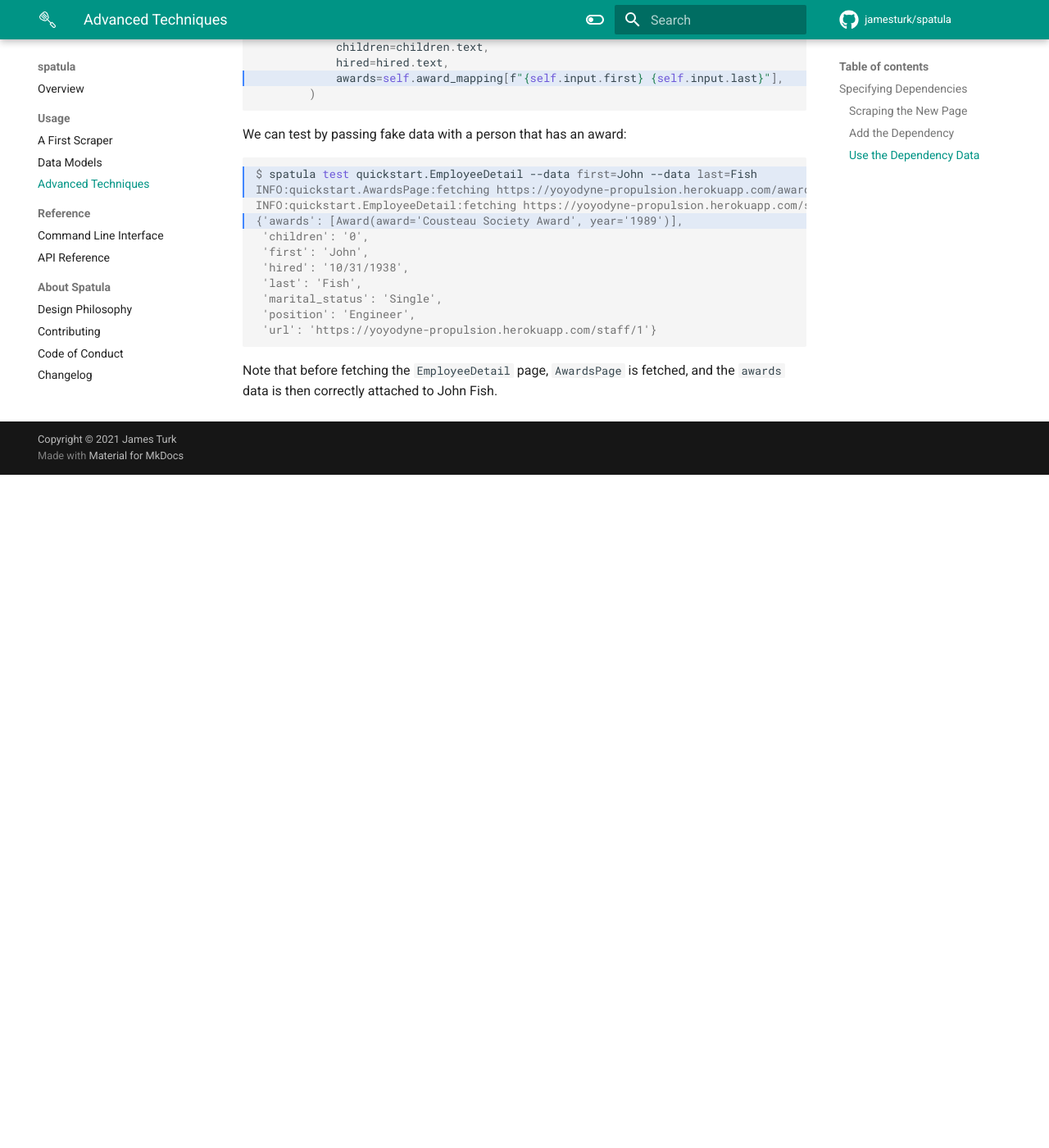
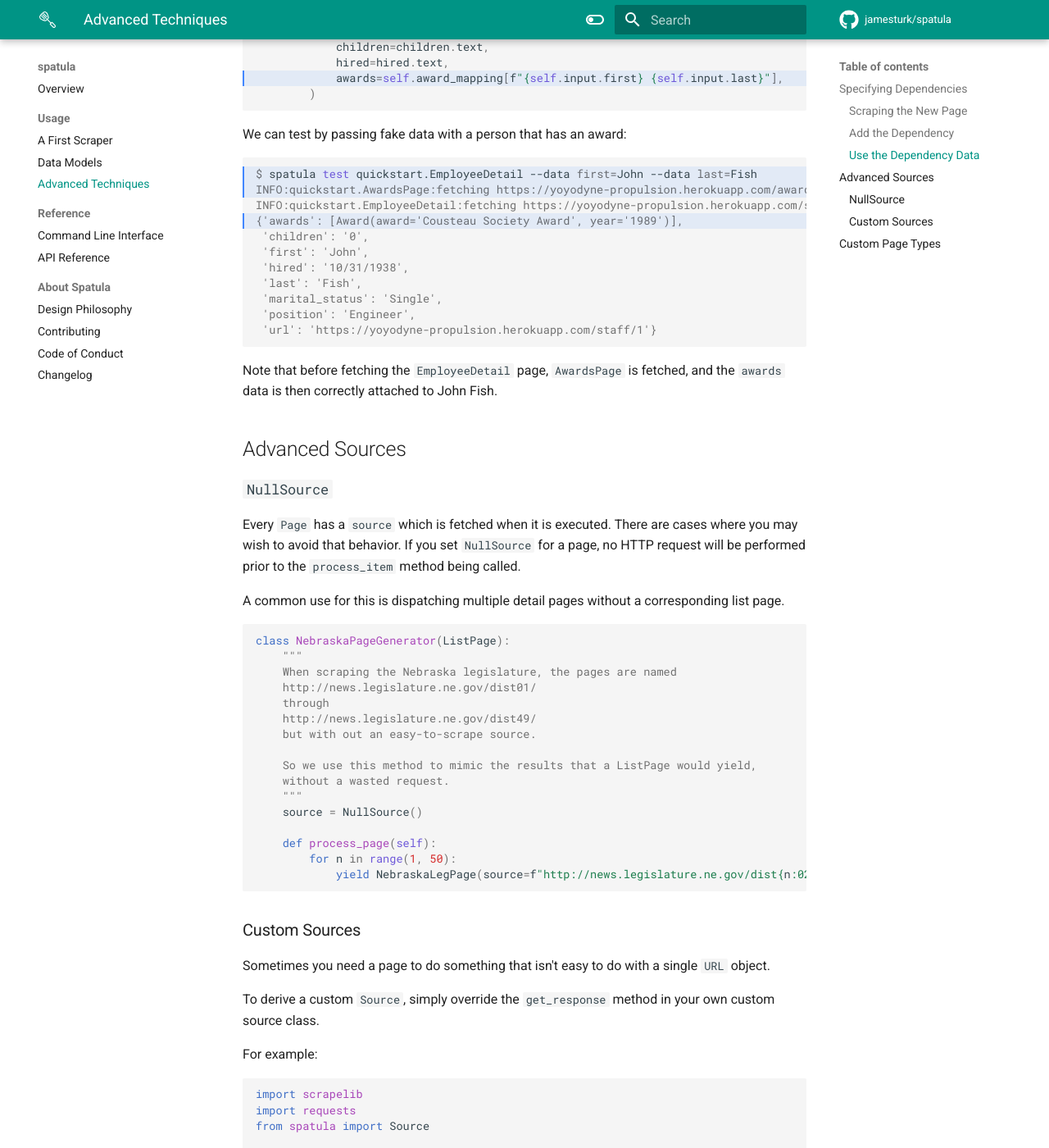
Before and after one commit to jamesturk/spatula, an MkDocs documentation site: the page built from docs/advanced-techniques.md, in a window 1280 px wide and 1400 px high, scrolled down 2207 px. Shown: the whole window at 82% size. Built offline with MkDocs 1.6.1 and Material for MkDocs 9.7.7, drawn with Linux system fonts in a browser that asks for light colours; comment, search, counter and statistics services are not loaded; before the commit the page ends 2786 px from its top, so only the background shows below that; some of the changed text lies outside the part shown.

Commit message:
more advanced docs for #8

````diff
--- a/docs/advanced-techniques.md
+++ b/docs/advanced-techniques.md
@@ -121,3 +121,82 @@ INFO:quickstart.EmployeeDetail:fetching https://yoyodyne-propulsion.herokuapp.co
 ```
 
 Note that before fetching the `EmployeeDetail` page, `AwardsPage` is fetched, and the `awards` data is then correctly attached to John Fish.
+
+## Advanced Sources
+
+### `NullSource`
+
+Every `Page` has a `source` which is fetched when it is executed.  There are cases where you may wish to avoid that behavior.  If you set `NullSource` for a page, no HTTP request will be performed prior to the `process_item` method being called.
+
+A common use for this is dispatching multiple detail pages without a corresponding list page.
+
+``` python
+
+class NebraskaPageGenerator(ListPage):
+    """
+    When scraping the Nebraska legislature, the pages are named
+    http://news.legislature.ne.gov/dist01/
+    through
+    http://news.legislature.ne.gov/dist49/
+    but with out an easy-to-scrape source.
+
+    So we use this method to mimic the results that a ListPage would yield,
+    without a wasted request.
+    """
+    source = NullSource()
+
+    def process_page(self):
+        for n in range(1, 50):
+            yield NebraskaLegPage(source=f"http://news.legislature.ne.gov/dist{n:02d}/")
+```
+
+### Custom Sources
+
+Sometimes you need a page to do something that isn't easy to do with a single `URL` object.
+
+To derive a custom `Source`, simply override the `get_response` method in your own custom source class.
+
+For example:
+
+``` python
+import scrapelib
+import requests
+from spatula import Source
+
+class FauxFormSource(Source):
+    """
+    emulate a case where we need to get a hidden input value to successfully
+    retrieve a form
+    """
+    def get_response(self, scraper: scrapelib.Scraper) -> requests.models.Response:
+        url = "https://example.com/"
+        resp = scraper.get(url)
+        root = lxml.html.fromstring(resp.content)
+        token = form.xpath(".//input[@name='csrftoken']")[0].value
+        # do second request with data
+        resp = scraper.post(self.url, {"csrftoken": token})
+        return resp
+```
+
+You can do whatever you want within `get_response` as long as something resembling a [`requests.Response`](https://2.python-requests.org/en/master/user/advanced/#request-and-response-objects) is returned.
+
+## Custom Page Types
+
+Another powerful technique is to define your own `Page` or `ListPage` subclasses.
+
+Most of the existing [page types](reference.md#pages) are fairly simple, typically only overriding `postprocess_response`, which is called after any `source` is turned into `self.response`, but before `process_item` is called.
+
+If you wanted to use `BeautifulSoup` instead of spatula's default `lxml.html` you could define a custom `SoupPage`:
+
+``` python
+from bs4 import BeautifulSoup
+from spatula import Page
+
+
+class SoupPage(Page):
+    def postprocess_response(self) -> None:
+        # self.response is guaranteed to have been set by now
+        self.soup = BeautifulSoup(self.response.content)
+```
+
+This would let any pages that derive from `SoupPage` use `self.soup` the same way that `self.root` is available on `HtmlPage`.
````
